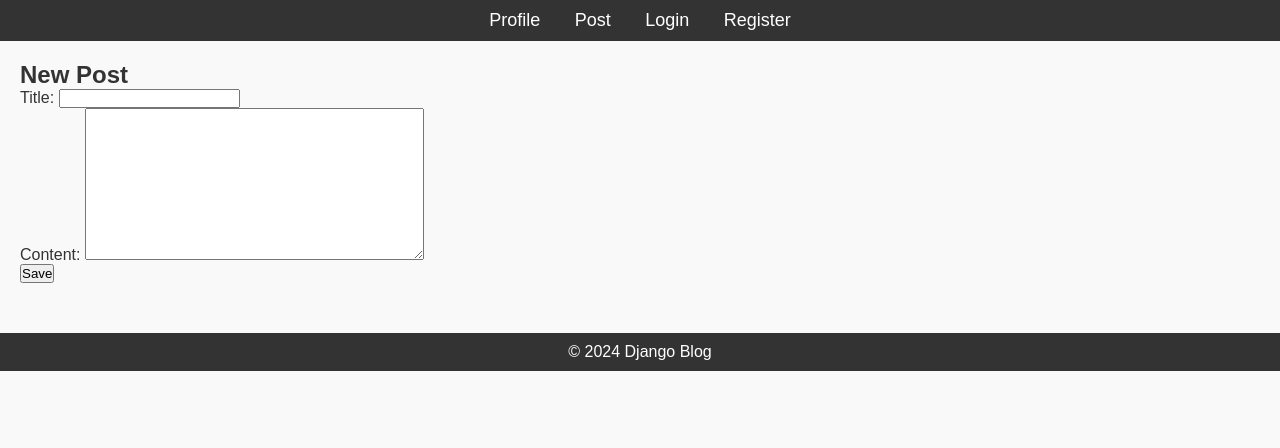
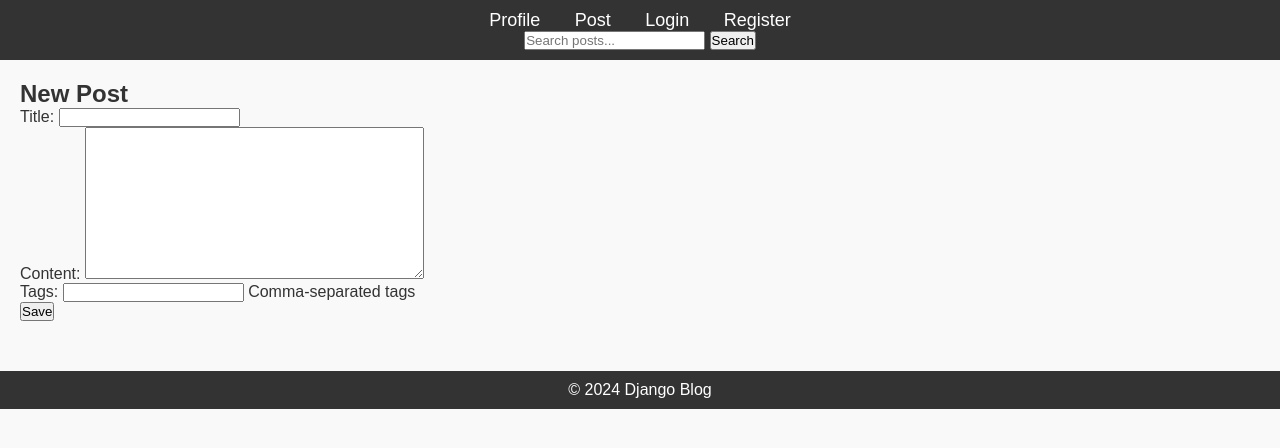
Before and after one commit to rahmaeliasu/Alx_DjangoLearnLab, a Django app: page /post/new/ in a window 1280 px wide. Shown: the top 448 px of the page. Run offline with Django 5.2, Linux system fonts and the light colour scheme; the visitor is signed in with stand-in values (Sample User, id 1).

Commit message:
Add tagging & search functionality

```diff
--- a/django_blog/blog/forms.py
+++ b/django_blog/blog/forms.py
@@ -1,7 +1,7 @@
 from django import forms
 from django.contrib.auth.forms import UserCreationForm
 from django.contrib.auth.models import User
-from .models import Profile, Post, Comment
+from .models import Profile, Post, Comment, Tag
 
 class CustomUserCreationForm(UserCreationForm):
     email = forms.EmailField(required=True)
@@ -24,9 +24,29 @@ class ProfileUpdateForm(forms.ModelForm):
 
 
 class PostForm(forms.ModelForm):
+    tags = forms.CharField(
+        required=False,
+        help_text="Comma-separated tags"
+    )
+
     class Meta:
         model = Post
-        fields = ['title', 'content']
+        fields = ['title', 'content', 'tags']
+
+    def save(self, commit=True):
+        post = super().save(commit=False)
+
+        if commit:
+            post.save()
+
+        tag_names = self.cleaned_data['tags'].split(',')
+        for name in tag_names:
+            name = name.strip()
+            if name:
+                tag, _ = Tag.objects.get_or_create(name=name)
+                post.tags.add(tag)
+
+        return post
 
 
 class CommentForm(forms.ModelForm):
--- a/django_blog/blog/models.py
+++ b/django_blog/blog/models.py
@@ -1,16 +1,23 @@
 from django.db import models
 from django.contrib.auth.models import User
+from django.urls import reverse
 
 
+class Tag(models.Model):
+    name = models.CharField(max_length=50, unique=True)
+
+    def __str__(self):
+        return self.name
 
 class Post(models.Model):
     title = models.CharField(max_length=200)
     content = models.TextField()
     published_date = models.DateTimeField(auto_now_add=True)
     author = models.ForeignKey(User, on_delete=models.CASCADE, related_name="posts")
+    tags = models.ManyToManyField(Tag, blank=True, related_name='posts')
 
-    def __str__(self):
-        return self.title
+    def get_absolute_url(self):
+        return reverse('post-detail', kwargs={'pk': self.pk})
 
 
 class Profile(models.Model):
--- a/django_blog/blog/templates/base.html
+++ b/django_blog/blog/templates/base.html
@@ -17,6 +17,11 @@
           <li><a href="{% url 'register' %}">Register</a></li>
         </ul>
       </nav>
+
+      <form method="get" action="{% url 'search' %}">
+        <input type="text" name="q" placeholder="Search posts..." />
+        <button type="submit">Search</button>
+      </form>
     </header>
 
     <div class="content">
--- a/django_blog/blog/urls.py
+++ b/django_blog/blog/urls.py
@@ -1,7 +1,7 @@
 from django.urls import path
 from django.contrib.auth import views as auth_views
 from . import views
-from .views import PostListView, PostDetailView, PostCreateView, PostUpdateView, PostDeleteView, CommentCreateView, CommentUpdateView, CommentDeleteView
+from .views import PostListView, PostDetailView, PostCreateView, PostUpdateView, PostDeleteView, CommentCreateView, CommentUpdateView, CommentDeleteView, SearchResultsView, PostsByTagView
 
 
 
@@ -24,4 +24,7 @@ urlpatterns = [
     path('comment/<int:pk>/update/', CommentUpdateView.as_view(), name='comment-edit'),
     path('comment/<int:pk>/delete/', CommentDeleteView.as_view(), name='comment-delete'),
 
+    path('search/', SearchResultsView.as_view(), name='search'),
+    path('tags/<str:tag_name>/', PostsByTagView.as_view(), name='posts-by-tag'),
+
 ]
--- a/django_blog/blog/views.py
+++ b/django_blog/blog/views.py
@@ -3,9 +3,10 @@ from django.contrib.auth.decorators import login_required
 from django.urls import reverse_lazy, reverse
 from django.views.generic import ListView, DetailView, CreateView, UpdateView, DeleteView
 from django.contrib.auth.mixins import LoginRequiredMixin, UserPassesTestMixin
+from django.db.models import Q
 
-from .models import Post, Comment
-from .forms import CustomUserCreationForm, UserUpdateForm, ProfileUpdateForm, CommentForm
+from .models import Post, Comment, Tag
+from .forms import CustomUserCreationForm, UserUpdateForm, ProfileUpdateForm, CommentForm, PostForm
 
 
 def register(request):
@@ -70,7 +71,7 @@ class PostDetailView(DetailView):
 # Create a post (only logged-in users)
 class PostCreateView(LoginRequiredMixin, CreateView):
     model = Post
-    fields = ['title', 'content']
+    form_class = PostForm
     template_name = 'blog/post_form.html'
 
     def form_valid(self, form):
@@ -98,6 +99,36 @@ class PostDeleteView(LoginRequiredMixin, UserPassesTestMixin, DeleteView):
     def test_func(self):
         post = self.get_object()
         return self.request.user == post.author
+
+
+class SearchResultsView(ListView):
+    model = Post
+    template_name = 'blog/search_results.html'
+    context_object_name = 'posts'
+
+    def get_queryset(self):
+        query = self.request.GET.get('q')
+        if query:
+            return Post.objects.filter(
+                Q(title__icontains=query) |
+                Q(content__icontains=query) |
+                Q(tags__name__icontains=query)
+            ).distinct()
+        return Post.objects.none()
+
+
+class PostsByTagView(ListView):
+    model = Post
+    template_name = 'blog/posts_by_tag.html'
+    context_object_name = 'posts'
+
+    def get_queryset(self):
+        return Post.objects.filter(tags__name=self.kwargs['tag_name'])
+
+    def get_context_data(self, **kwargs):
+        context = super().get_context_data(**kwargs)
+        context['tag'] = self.kwargs['tag_name']
+        return context
 
 
 class CommentCreateView(LoginRequiredMixin, CreateView):
```
Also changed, not shown: django_blog/blog/templates/blog/post_detail.html (+19 -3 lines), django_blog/blog/templates/blog/posts_by_tag.html (added, +11 -0 lines), django_blog/blog/templates/blog/search_results.html (added, +11 -0 lines), django_blog/README.md, django_blog/blog/migrations/0004_tag_post_tags.py (added).
